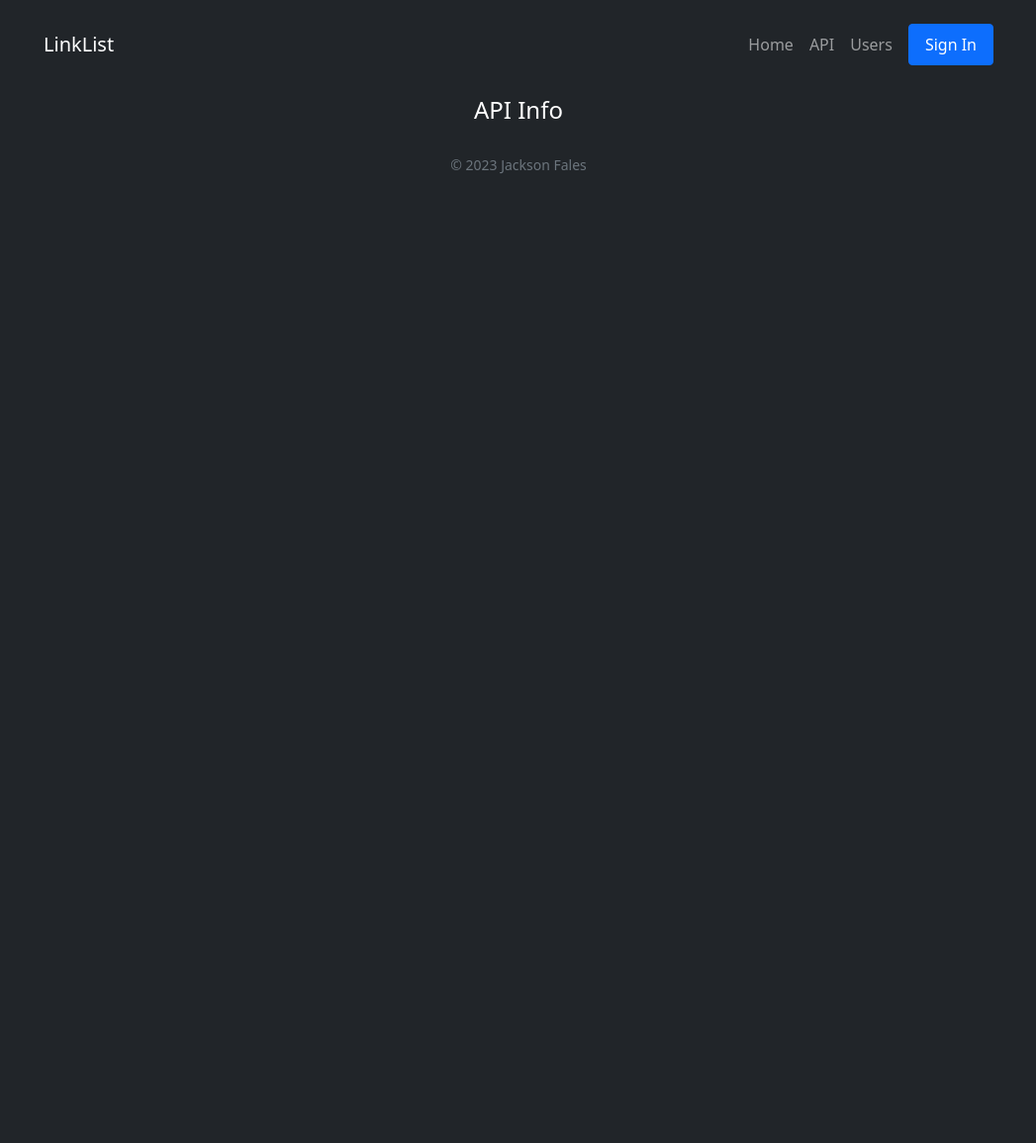
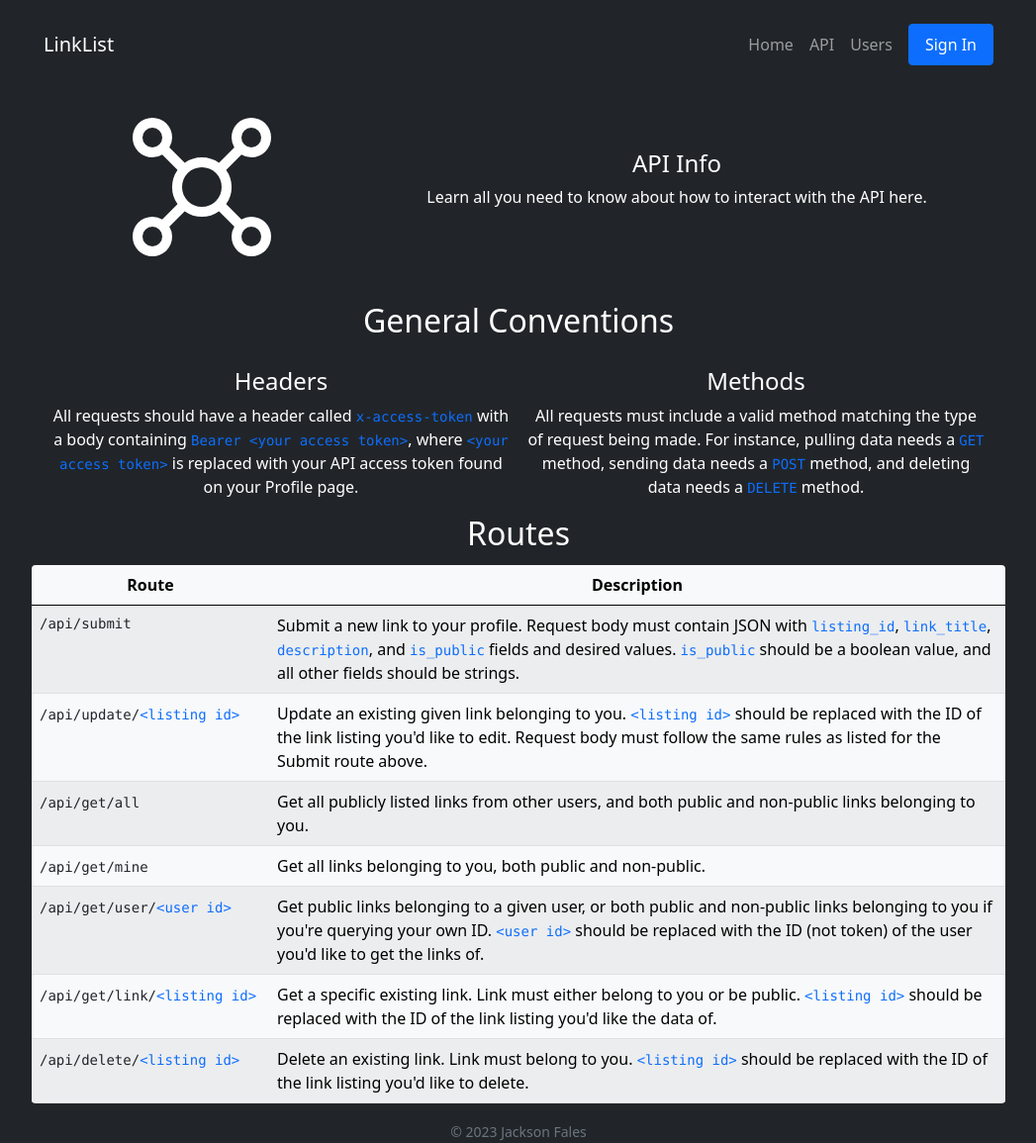
Before and after one commit to jcksnfales/ct_capstone, a Flask app: page /api/info in a window 1280 px wide. Shown: the whole page at 99% size, without its empty margins (116-1163 px from the left). Before the commit the page ends 175 px from the top, so only its background shows below. Run offline with Flask 2, Linux system fonts and the light colour scheme; some libraries are stand-ins or nearby versions.

Commit message:
Added API documentation page

```diff
--- a/app/site/site_templates/apidocs.html
+++ b/app/site/site_templates/apidocs.html
@@ -2,8 +2,72 @@
 
 {% block content %}
 <div class="container w-75">
+    <section class="d-md-flex flex-row-reverse">
+        <div class="col-12 col-md-8 d-flex flex-column justify-content-center align-items-right text-center">
+            <h4>API Info</h4>
+            <p>Learn all you need to know about how to interact with the API here.</p>
+        </div>
+        <div class="col-12 col-md-4 d-flex flex-column justify-content-center align-items-center">
+            <img src="../../static/img/api.svg" alt="" class="img-fluid p-4 w-50 mx-auto">
+        </div>
+    </section>
+
     <header class="row mt-2 py-1">
-        <h4 class="col-12 px-0 text-center">API Info</h4>
+        <h2 class="col-12 px-0 text-center">General Conventions</h2>
     </header>
+    <section class="d-md-flex flex-row">
+        <div class="col-12 col-md-6 mt-3 pb-1">
+            <h4 class="text-center">Headers</h4>
+            <div class="text-center mx-2">All requests should have a header called <code>x-access-token</code> with a body containing <code>Bearer &lt;your access token&gt;</code>, where <code>&lt;your access token&gt;</code> is replaced with your API access token found on your Profile page.</div>
+        </div>
+        <div class="col-12 col-md-6 mt-3 pb-1">
+            <h4 class="text-center">Methods</h4>
+            <div class="text-center mx-2">All requests must include a valid method matching the type of request being made. For instance, pulling data needs a <code>GET</code> method, sending data needs a <code>POST</code> method, and deleting data needs a <code>DELETE</code> method.</div>
+        </div>
+    </section>
+
+    <header class="row mt-2 py-1">
+        <h2 class="col-12 px-0 text-center">Routes</h2>
+    </header>
+    <section class="row">
+        <div id="table-container" class="rounded overflow-auto px-0">
+            <table class="table table-light table-striped m-0">
+                <thead>
+                    <th scope="col" class="text-center" style="width:14em">Route</th>
+                    <th scope="col" class="text-center">Description</th>
+                </thead>
+                <tbody>
+                    <tr>
+                        <td><code><div class="text-dark">/api/submit</div></code></td>
+                        <td>Submit a new link to your profile. Request body must contain JSON with <code>listing_id</code>, <code>link_title</code>, <code>description</code>, and <code>is_public</code> fields and desired values. <code>is_public</code> should be a boolean value, and all other fields should be strings.</td>
+                    </tr>
+                    <tr>
+                        <td><code><div class="text-dark d-inline">/api/update/</div>&lt;listing id&gt;</code></td>
+                        <td>Update an existing given link belonging to you. <code>&lt;listing id&gt;</code> should be replaced with the ID of the link listing you'd like to edit. Request body must follow the same rules as listed for the Submit route above.</td>
+                    </tr>
+                    <tr>
+                        <td><code><div class="text-dark d-inline">/api/get/all</div></code></td>
+                        <td>Get all publicly listed links from other users, and both public and non-public links belonging to you.</td>
+                    </tr>
+                    <tr>
+                        <td><code><div class="text-dark d-inline">/api/get/mine</div></code></td>
+                        <td>Get all links belonging to you, both public and non-public.</td>
+                    </tr>
+                    <tr>
+                        <td><code><div class="text-dark d-inline">/api/get/user/</div>&lt;user id&gt;</code></td>
+                        <td>Get public links belonging to a given user, or both public and non-public links belonging to you if you're querying your own ID. <code>&lt;user id&gt;</code> should be replaced with the ID (not token) of the user you'd like to get the links of.</td>
+                    </tr>
+                    <tr>
+                        <td><code><div class="text-dark d-inline">/api/get/link/</div>&lt;listing id&gt;</code></td>
+                        <td>Get a specific existing link. Link must either belong to you or be public. <code>&lt;listing id&gt;</code> should be replaced with the ID of the link listing you'd like the data of.</td>
+                    </tr>
+                    <tr>
+                        <td><code><div class="text-dark d-inline">/api/delete/</div>&lt;listing id&gt;</code></td>
+                        <td>Delete an existing link. Link must belong to you. <code>&lt;listing id&gt;</code> should be replaced with the ID of the link listing you'd like to delete.</td>
+                    </tr>
+                </tbody>
+            </table>
+        </div>
+    </section>
 </div>
 {% endblock content %}
--- a/app/site/site_templates/profile.html
+++ b/app/site/site_templates/profile.html
@@ -27,12 +27,12 @@
         <div class="col-12 col-md-11 col-lg-10 mx-auto ps-1 pe-0">
             {% if links %}
             <!-- links found -->
-            <div id="table-container" class="rounded overflow-hidden">
+            <div id="table-container" class="rounded overflow-auto">
                 <table class="table table-light table-striped m-0">
                     <thead>
                         <th scope="col" class="text-center">Link</th>
                         <th scope="col" class="text-center" style="width:3em">Public?</th>
-                        <th scope="col" class="text-center" style="width:8em">Action</th>
+                        <th scope="col" class="text-center" style="width:7em">Action</th>
                     </thead>
                     <tbody>
                         {% for link_num in range(links|length) %}
--- a/app/static/css/style.css
+++ b/app/static/css/style.css
@@ -6,6 +6,9 @@
     padding: 0;
     margin: 0;
     box-sizing: inherit;
+}
+code {
+    color: #0d6efd;
 }
 
 .p-indented{
```
